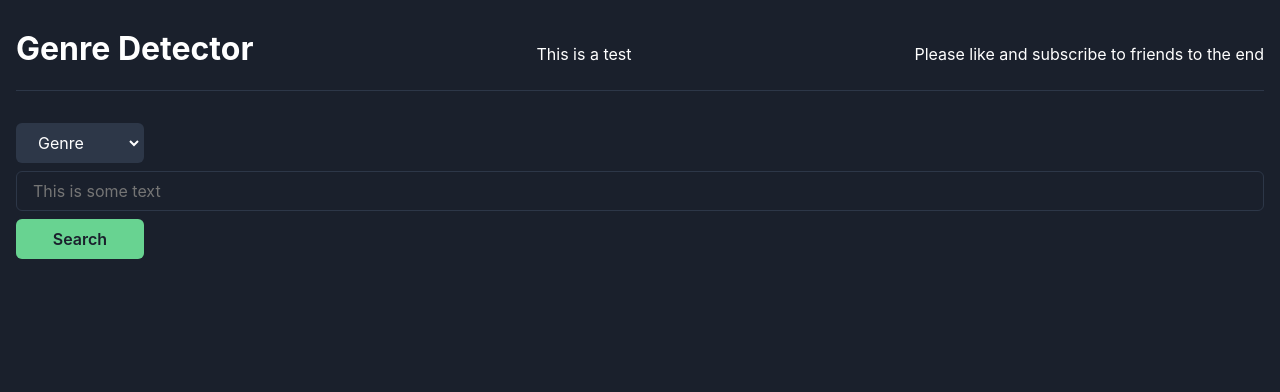
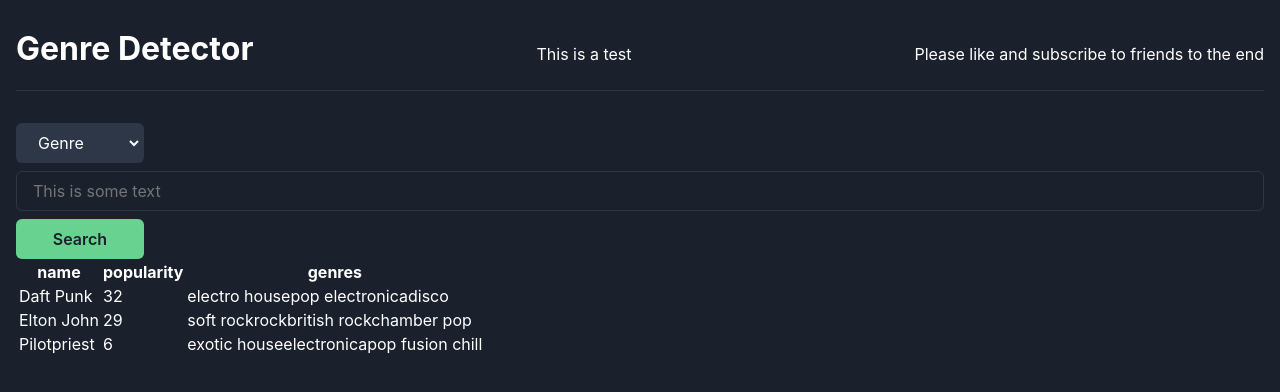
Before and after one commit to skurtz97/genredetector-client, a Next.js app: page / in a window 1280 px wide. Shown: the top 392 px of the page. Built offline with nearby package versions, Linux system fonts and the light colour scheme.

Commit message:
Started work on table component

```diff
--- a/components/index.tsx
+++ b/components/index.tsx
@@ -1,18 +1,22 @@
 // Layout
-export {Layout} from "./layout";
-export type {LayoutProps} from "./layout";
+export { Layout } from "./layout";
+export type { LayoutProps } from "./layout";
 
 // Header
-export {Header} from "./header";
+export { Header } from "./header";
 
 
 // Input
-export {Input} from "./input";
+export { Input } from "./input";
 
 // Option
-export {Select} from "./select"
-export type {Option, SelectProps} from "./select";
+export { Select } from "./select"
+export type { Option, SelectProps } from "./select";
 
 // Button
-export {Button} from "./button";
-export type {ButtonProps} from "./button";
+export { Button } from "./button";
+export type { ButtonProps } from "./button";
+
+// Table
+export { Table } from "./table";
+export type { TableProps } from "./table";
--- /dev/null
+++ b/components/table.tsx
@@ -0,0 +1,32 @@
+
+
+export interface TableProps<T> {
+    columns: (keyof T)[]
+    data: T[]
+
+}
+
+export function Table<T>({ columns, data }: TableProps<T>) {
+    return (
+        <table>
+            <thead>
+                <tr>
+                    {columns.map((col, i) => (
+                        <th key={i}>{col}</th>
+                    ))}
+                </tr>
+            </thead>
+            <tbody>
+                {data.map((row, i) => (
+                    <tr key={i}>
+                        {columns.map((col, j) => (
+                            <td key={j}>
+                                {row[col]}
+                            </td>
+                        ))}
+                    </tr>
+                ))}
+            </tbody>
+        </table>
+    )
+}
--- a/pages/index.tsx
+++ b/pages/index.tsx
@@ -1,5 +1,4 @@
-import { useState } from "react";
-import { Input,  Select, Button } from "../components";
+import { Input, Select, Button, Table } from "../components";
 import type { Option } from "../components";
 import styles from "../styles/index.module.css";
 
@@ -12,24 +11,46 @@ enum SearchKind {
 }
 
 const options: Option[] = [
-    {text: SearchKind.Genre, value: SearchKind.Genre},
-    {text: SearchKind.Artist, value: SearchKind.Artist},
-    {text: SearchKind.ArtistId, value: SearchKind.ArtistId},
-    {text: SearchKind.Track, value: SearchKind.Track},
-    {text: SearchKind.TrackId, value: SearchKind.TrackId},
+    { text: SearchKind.Genre, value: SearchKind.Genre },
+    { text: SearchKind.Artist, value: SearchKind.Artist },
+    { text: SearchKind.ArtistId, value: SearchKind.ArtistId },
+    { text: SearchKind.Track, value: SearchKind.Track },
+    { text: SearchKind.TrackId, value: SearchKind.TrackId },
 ]
 
 
+type Artist = {
+    name: string
+    popularity: number
+    genres: string[]
+}
+
+
+const data: Artist[] = [
+    { name: "Daft Punk", popularity: 32, genres: ["electro house", "pop electronica", "disco"] },
+    { name: "Elton John", popularity: 29, genres: ["soft rock", "rock", "british rock", "chamber pop"] },
+    { name: "Pilotpriest", popularity: 6, genres: ["exotic house", "electronica", "pop fusion chill"] }
+]
+
+
+
+
+
 function Index() {
-    const [query, setQuery] = useState("");
-    const [kind, setKind] = useState(SearchKind.Genre);
+
 
     return (
-        <div className={styles.search}>
-        <Select options={options}/>
-        <Input />
-        <Button text="Search"/>
+        <div>
+            <div className={styles.search}>
+                <Select options={options} />
+                <Input />
+                <Button text="Search" />
+            </div>
+            <div>
+                <Table columns={["name", "popularity", "genres"]} data={data} />
+            </div>
         </div>
+
     )
 }
 
```
